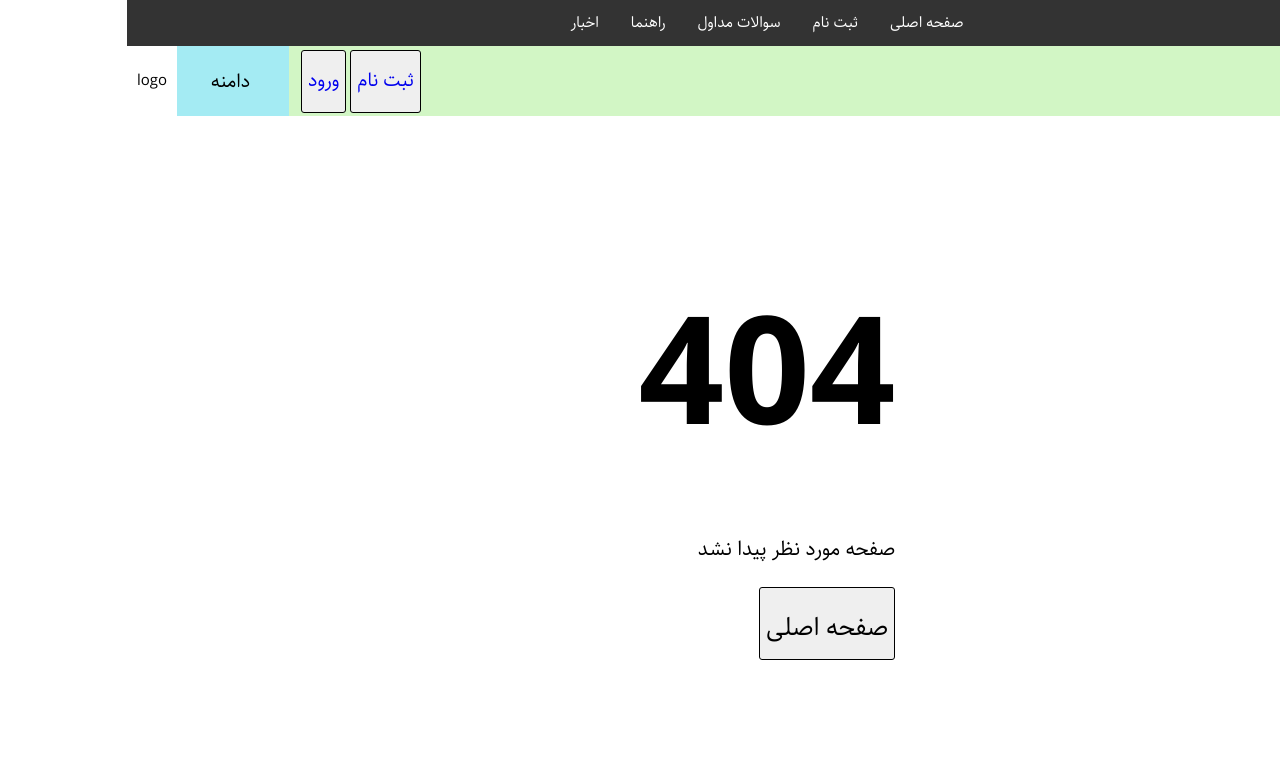
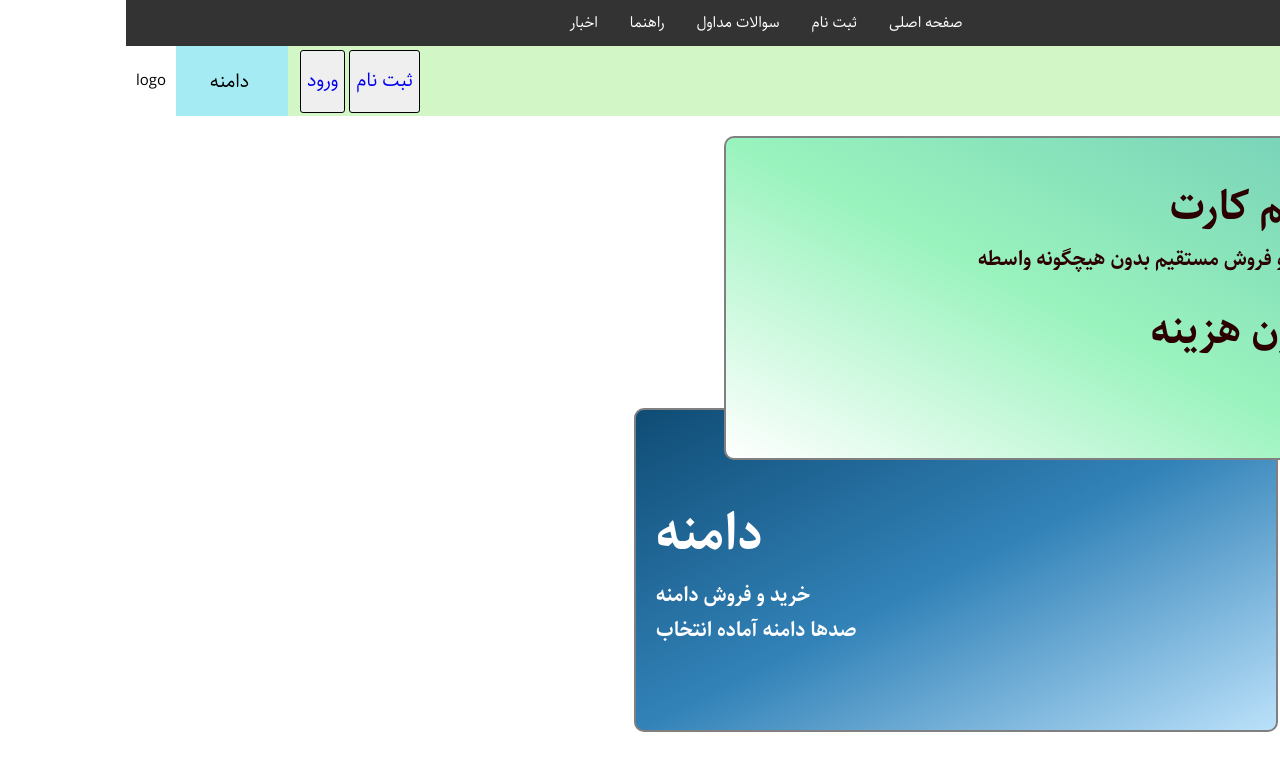
Before and after one commit to Maxxfloat/sh, a React (Create React App) app: page /tutorial in a window 1280 px wide. Before the commit this address had no page. Shown: the top 770 px of the page. Built offline with nearby package versions, Linux system fonts and the light colour scheme.

Commit message:
adding sim table to home page banner

```diff
--- a/src/Component/App.jsx
+++ b/src/Component/App.jsx
@@ -6,10 +6,11 @@ import s from "./App.module.scss";
 import Header from "./MainComponents/Header/Header";
 import Sidebar from "./MainComponents/Sidebar/Sidebar";
 // -- pages --
+import NotFind from "./Pages/NotFind";
 import Home from "./Pages/Home/Home";
 import SIM from "./Pages/SIM/SIM";
 import Register from "./Pages/Register/Register";
-import NotFind from "./Pages/NotFind";
+import Tutorial from "./Pages/Tutorial";
 
 const App = () => {
 	const isPhone = useSelector((state) => {
@@ -29,6 +30,7 @@ const App = () => {
 			<Route component={Home} path="/" exact />
 			<Route component={SIM} path="/sim/:pageNumber" />
 			<Route component={Register} path="/register/:k" exact />
+			<Route component={Tutorial} path="/tutorial" />
 			<Route component={NotFind} path="*" />
 		</Switch>
 	);
--- a/src/Component/Pages/Home/Home.jsx
+++ b/src/Component/Pages/Home/Home.jsx
@@ -1,15 +1,33 @@
 import React from "react";
 import { Link } from "react-router-dom";
+import { useTable, usePagination } from "react-table";
 
 import s from "./Home.module.scss";
-// import Vitrine from "../SIM/Components/SIMResultTable/SIMResultTable";
-// import { COLUMN } from "./homeColumn";
+import { COLUMN } from "../SIM/Components/SIMResultTable/COLUMN";
+import usersData from "../../Data/MOCK_DATA_2.json";
+import SIMResultTable from "../SIM/Components/SIMResultTable/SIMResultTable";
 
 const Home = () => {
+	const columns = React.useMemo(() => COLUMN, []);
+	const data = React.useMemo(() => usersData, []);
+
+	console.log("columns: ", columns);
+	console.log("data: ", data);
+
+	const tableInstance = useTable(
+		{
+			columns,
+			data,
+		},
+		usePagination
+	);
+
 	return (
 		<div>
 			<div className={s.banner}>
-				<div className={s.container}></div>
+				<div className={s.container}>
+					<SIMResultTable tableInstance={tableInstance} />
+				</div>
 			</div>
 			<div className={s.shortCuts}>
 				<div>
@@ -23,7 +41,7 @@ const Home = () => {
 					</Link>
 				</div>
 				<div>
-					<Link className={s.link} to="/sim">
+					<Link className={s.link} to="/sim/1">
 						خرید سیمکارت
 					</Link>
 				</div>
--- a/src/Component/Pages/Home/Home.module.scss
+++ b/src/Component/Pages/Home/Home.module.scss
@@ -2,89 +2,10 @@
 
 .banner {
 	min-height: 80vh;
+	height: auto;
 	margin-top: 2rem;
 	.container {
 		height: 0;
-		.cardContainer {
-			@include size(y, y);
-			font-size: 2rem;
-			position: relative;
-
-			// top: 50%;
-			.cardSim,
-			.cardDomain {
-				display: block;
-				position: absolute;
-				border: gray solid 2px;
-				border-radius: 10px;
-				width: 85%;
-				height: 40vh;
-				div {
-					font-size: inherit;
-					padding: 2rem;
-					// text-shadow: 2px 2px black;
-				}
-			}
-			.cardSim {
-				right: 3%;
-				top: 0rem;
-				background-image: linear-gradient(to bottom left, #75cfb8, $simPrimary);
-				z-index: 4;
-				div {
-					@include displayFlex(column, center, flex-start);
-					margin: 1.5rem;
-
-					// position: absolute;
-					// right: 10%;
-					color: #2c0000;
-					h1:first-child {
-						font-size: 4rem;
-						font-weight: bold;
-						// text-shadow: inherit;
-					}
-					h1 {
-						font-size: 2rem;
-						padding: 0;
-						margin: 0;
-						// text-shadow: 2px 1.5px black;
-					}
-					p {
-						font-size: 4rem;
-						font-weight: bold;
-						padding: 0;
-						margin: 2rem 0;
-					}
-				}
-			}
-			.cardDomain {
-				right: 10%;
-				top: 34vh;
-				z-index: 3;
-				background-image: linear-gradient(
-					to bottom right,
-					#0f4c75,
-					#3282b8,
-					#bbe1fa
-				);
-				@include displayFlex(row, center, center);
-				div {
-					@include displayFlex(column, center, flex-end);
-					height: 100%;
-					width: 50%;
-					color: #002e03;
-					h1:first-child {
-						font-size: 5rem;
-						font-weight: bold;
-						margin: 0;
-					}
-					h2 {
-						font-size: 2rem;
-						padding: 0;
-						margin: 0;
-					}
-				}
-			}
-		}
 	}
 }
 
--- a/src/Component/Pages/SIM/Components/SIMResultTable/SIMResultTable.jsx
+++ b/src/Component/Pages/SIM/Components/SIMResultTable/SIMResultTable.jsx
@@ -9,12 +9,9 @@ const SIMResultTable = ({ tableInstance }) => {
 		getTableBodyProps,
 		headerGroups,
 		page,
+		// rows,
 		prepareRow,
 	} = tableInstance;
-
-	// const gotoPageHandler = () => {
-
-	// }
 
 	const table = (
 		<table {...getTableProps()}>
--- a/src/Component/Pages/SIM/Components/SIMResultTable/SimPaggination.jsx
+++ b/src/Component/Pages/SIM/Components/SIMResultTable/SimPaggination.jsx
@@ -1,11 +1,11 @@
 import React from "react";
 // import { useTable, usePagination } from "react-table";
-import { useHistory } from "react-router-dom";
+// import { useHistory } from "react-router-dom";
 
 import s from "./SIMResultTable.module.scss";
 
 const SimResultPaggination = ({ tableInstance }) => {
-	const history = useHistory();
+	// const history = useHistory();
 
 	const {
 		nextPage,
@@ -19,11 +19,6 @@ const SimResultPaggination = ({ tableInstance }) => {
 	} = tableInstance;
 
 	const { pageIndex } = state;
-
-	React.useEffect(() => {
-		history.replace(`/sim/${pageIndex + 1}`);
-		return () => {};
-	}, [history, pageIndex]);
 
 	const paggination = (
 		<div className={s.paggination}>
--- a/src/Component/Pages/SIM/SIM.jsx
+++ b/src/Component/Pages/SIM/SIM.jsx
@@ -1,6 +1,7 @@
 import React from "react";
 import { useTable, usePagination } from "react-table";
-import { useParams } from "react-router";
+import { useHistory } from "react-router-dom";
+// import { useParams } from "react-router";
 
 import s from "./SIM.module.scss";
 
@@ -14,17 +15,25 @@ import Paggination from "./Components/SIMResultTable/SimPaggination";
 const SIM = () => {
 	const columns = React.useMemo(() => COLUMN, []);
 	const data = React.useMemo(() => usersData, []);
-
-	const { pageNumber } = useParams();
+	const history = useHistory();
+	// const { pageNumber } = useParams();
 
 	const tableInstance = useTable(
 		{
 			columns,
 			data,
-			initialState: { pageIndex: Number(pageNumber) - 1 },
 		},
 		usePagination
 	);
+
+	const { state } = tableInstance;
+
+	const { pageIndex } = state;
+
+	React.useEffect(() => {
+		history.replace(`/sim/${pageIndex + 1}`);
+		return () => {};
+	}, [history, pageIndex]);
 
 	const main = (
 		<>
--- a/src/Component/Pages/Tutorial.jsx
+++ b/src/Component/Pages/Tutorial.jsx
@@ -4,7 +4,8 @@ import s from "./Tutorial.module.scss";
 
 const Tutorial = () => {
 	return (
-		<div>
+		<div className={s.section}>
+			<div className={s.banner}>
 				<div className={s.cardContainer}>
 					<div className={s.cardSim}>
 						<div>
@@ -22,6 +23,7 @@ const Tutorial = () => {
 					</div>
 				</div>
 			</div>
+		</div>
 	);
 };
 
--- a/src/Component/Pages/Tutorial.module.scss
+++ b/src/Component/Pages/Tutorial.module.scss
@@ -0,0 +1,90 @@
+@import "/src/Component/UI/Sass/Main.scss";
+
+.section {
+	.banner {
+		@include displayFlex(row, center, center);
+		.cardContainer {
+			@include size(y, y);
+			font-size: 2rem;
+			position: relative;
+			margin: 2rem 0;
+			.cardSim,
+			.cardDomain {
+				display: block;
+				position: absolute;
+				border: gray solid 2px;
+				border-radius: 10px;
+				width: 85%;
+				height: 40vh;
+				@include responsive(tabletPortrait) {
+					width: 50%;
+				}
+				div {
+					font-size: inherit;
+					padding: 2rem;
+					// text-shadow: 2px 2px black;
+				}
+			}
+			.cardSim {
+				right: 3%;
+				top: 0rem;
+				background-image: linear-gradient(
+					to bottom left,
+					#75cfb8,
+					$simPrimary,
+					white
+				);
+				z-index: 4;
+				div {
+					@include displayFlex(column, center, flex-start);
+					margin: 1.5rem;
+					color: #2c0000;
+					h1:first-child {
+						font-size: 4rem;
+						font-weight: bold;
+					}
+					h1 {
+						font-size: 2rem;
+						padding: 0;
+						margin: 0;
+					}
+					p {
+						font-size: 4rem;
+						font-weight: bold;
+						padding: 0;
+						margin: 2rem 0;
+					}
+				}
+			}
+			.cardDomain {
+				right: 10%;
+				top: 34vh;
+				z-index: 3;
+				background-image: linear-gradient(
+					to bottom right,
+					#0f4c75,
+					#3282b8,
+					#bbe1fa
+				);
+				@include displayFlex(row, center, center);
+				div {
+					@include displayFlex(column, center, flex-end);
+					// height: 100%;
+					// width: 50%;
+					@include size(y, y);
+					color: white;
+					h1:first-child {
+						font-size: 5rem;
+						font-weight: bold;
+						margin: 0;
+					}
+					h2 {
+						font-size: 2rem;
+						padding: 0;
+						margin: 0;
+					}
+				}
+			}
+		}
+	}
+}
```
Lines whose indentation alone changed are shown as unchanged.
